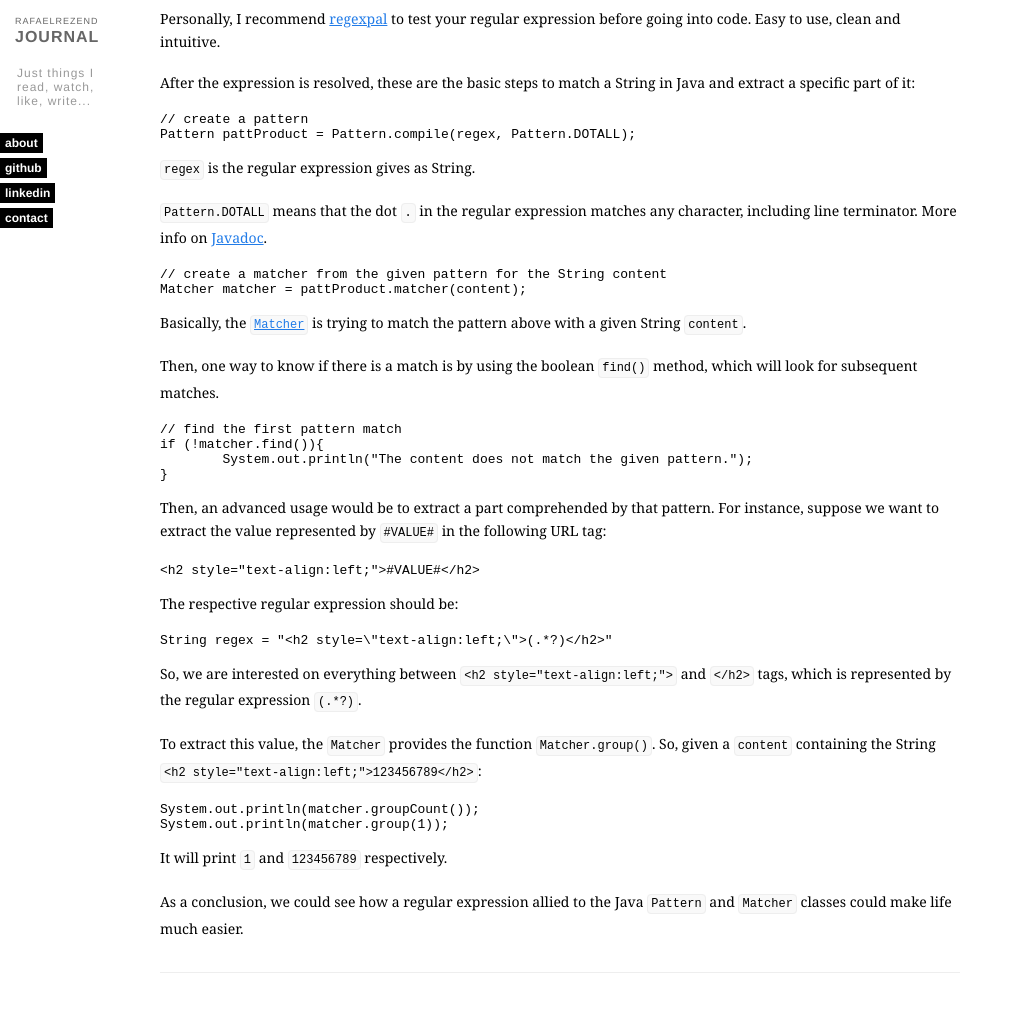
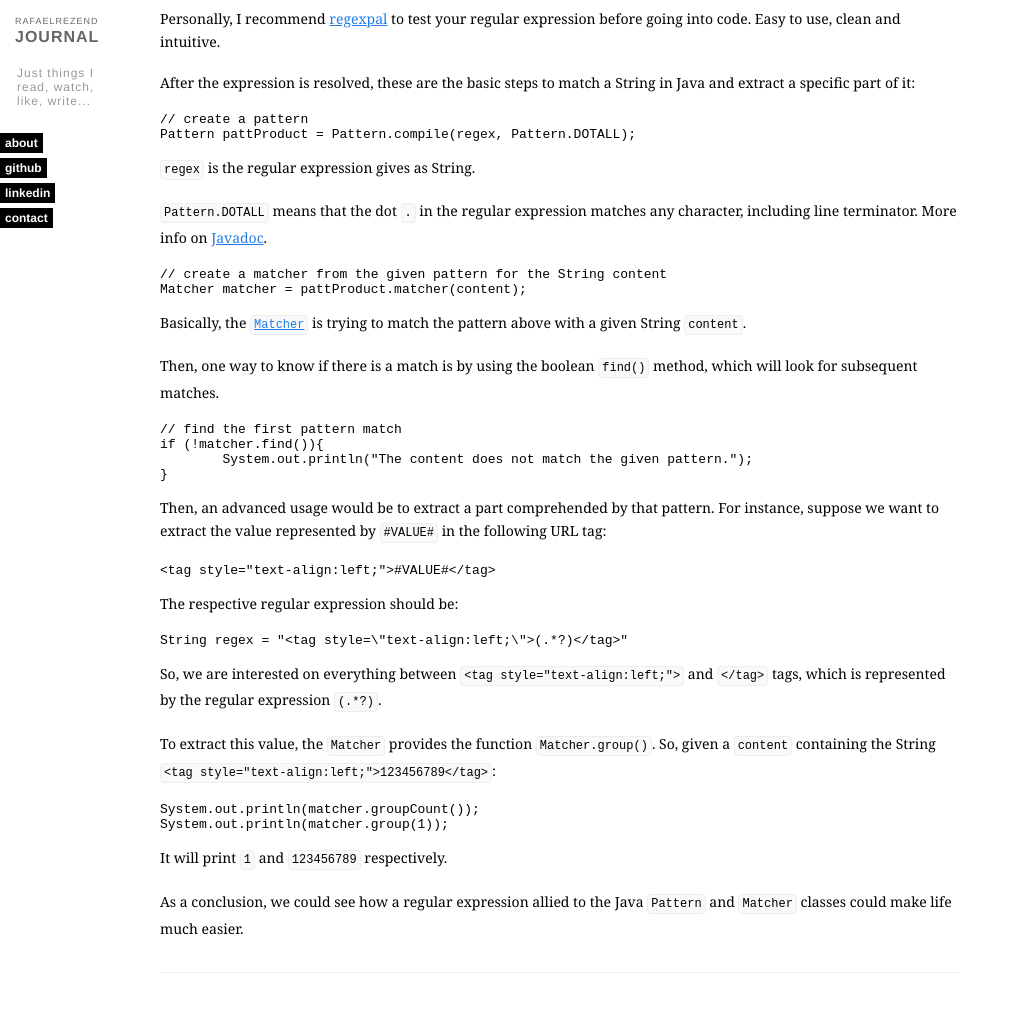
Before and after one commit to rafaelrezend/rafaelrezend.github.io, a Jekyll site: the page built from _posts/2013-10-05-matching-and-extracting-strings-regular-expressions.markdown, in a window 1280 px wide, cut to the strip 219-1242 px from the top of the page. Shown: the top 1012 px of the strip, without its empty margins (0-1023 px from the left). Built offline with Jekyll 4.4.1, drawn with Linux system fonts in a browser that asks for light colours; Markdown is read by kramdown in place of the engine named in the settings.

Commit message:
Fixing tags.

````diff
--- a/_posts/2013-10-05-matching-and-extracting-strings-regular-expressions.markdown
+++ b/_posts/2013-10-05-matching-and-extracting-strings-regular-expressions.markdown
@@ -40,19 +40,19 @@ Then, an advanced usage would be to extract a part comprehended by that pattern.
 For instance, suppose we want to extract the value represented by `#VALUE#` in the following URL tag:
 
 ```html
-<h2 style="text-align:left;">#VALUE#</h2>
+<tag style="text-align:left;">#VALUE#</tag>
 ```
 
 The respective regular expression should be:
 
 ```java
-String regex = "<h2 style=\"text-align:left;\">(.*?)</h2>"
+String regex = "<tag style=\"text-align:left;\">(.*?)</tag>"
 ```
 
-So, we are interested on everything between `<h2 style="text-align:left;">` and `</h2>` tags, which is represented by the regular expression `(.*?)`.
+So, we are interested on everything between `<tag style="text-align:left;">` and `</tag>` tags, which is represented by the regular expression `(.*?)`.
 
 To extract this value, the `Matcher` provides the function `Matcher.group()`.
-So, given a `content` containing the String `<h2 style="text-align:left;">123456789</h2>`:
+So, given a `content` containing the String `<tag style="text-align:left;">123456789</tag>`:
 
 ```java
 System.out.println(matcher.groupCount());
````
